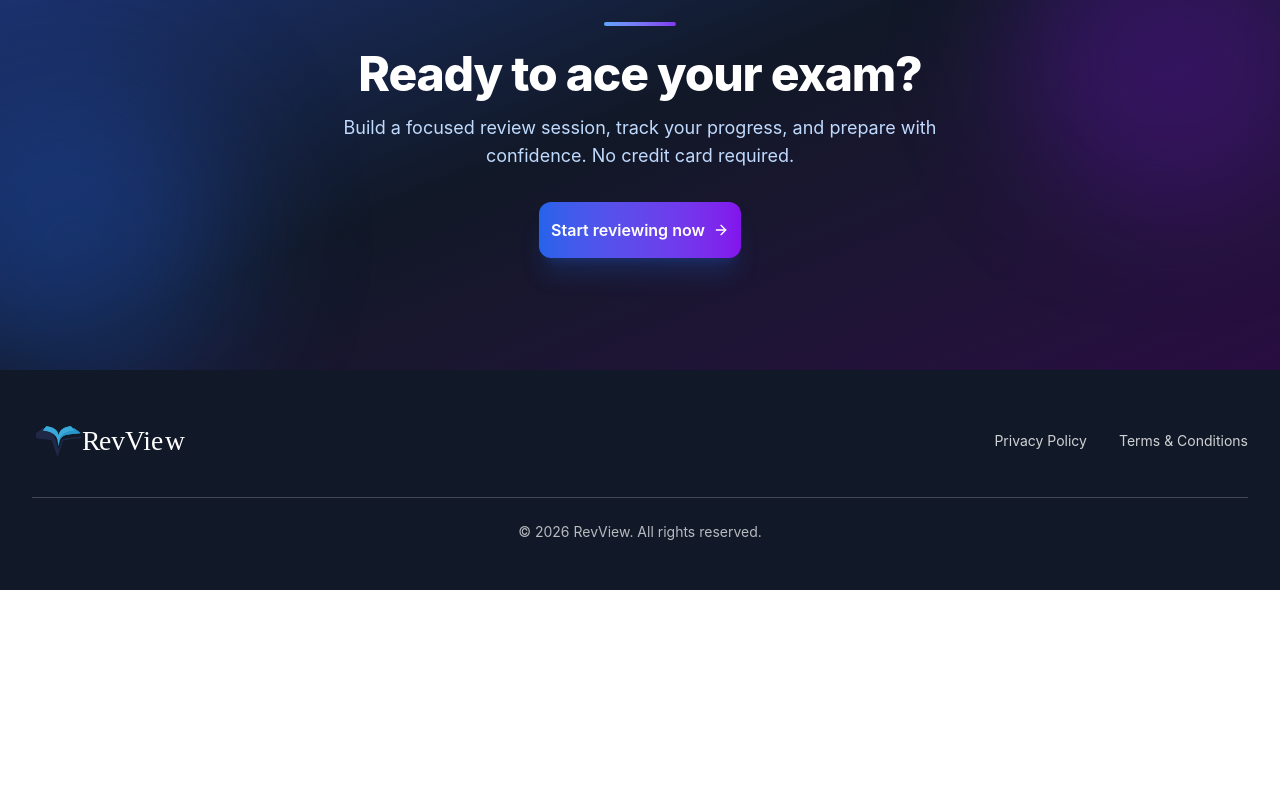
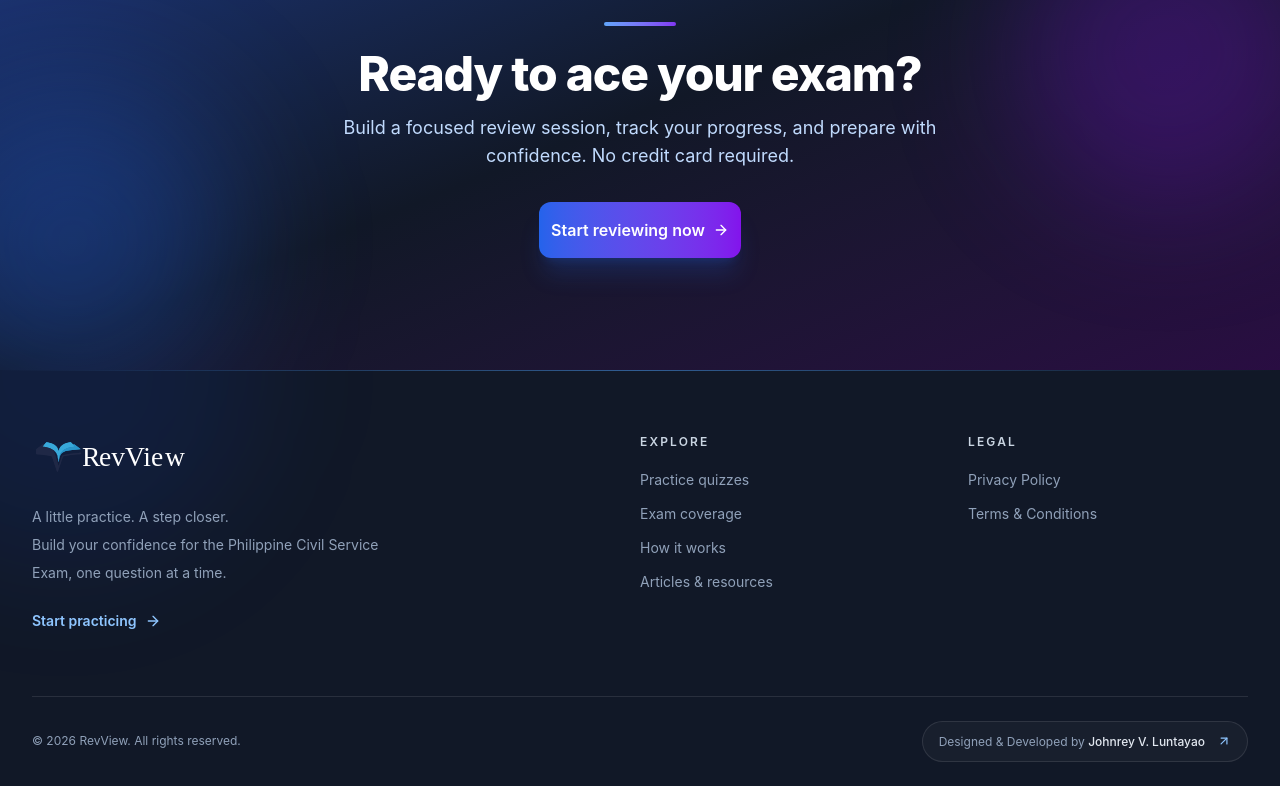
Before and after one commit to johnreyluntayao/revview, a Next.js app: page / in a window 1280 px wide. Shown: the part 6038-6824 px from the top of the page. Before the commit the page ends 6628 px from the top, so only its background shows below. Built offline with nearby package versions, Linux system fonts and the light colour scheme; no server answers; the database is empty.

Commit message:
update footer style and add developers name

```diff
--- a/components/atoms/Footer.tsx
+++ b/components/atoms/Footer.tsx
@@ -1,5 +1,6 @@
 import Image from "next/image";
 import Link from "next/link";
+import { ArrowRight, ArrowUpRight } from "lucide-react";
 
 const footerData = {
   menuItems: [
@@ -12,8 +13,11 @@ export default function Footer() {
   const year = new Date().getFullYear();
 
   return (
-    <footer className="w-full bg-hero2 px-4 py-10 text-white md:px-6 md:py-12 lg:px-8">
-      <div className="mx-auto flex max-w-screen-3xl flex-col items-center gap-8 text-center md:flex-row md:justify-between md:text-left">
+    <footer className="relative isolate w-full overflow-hidden bg-hero2 px-5 text-white sm:px-6 lg:px-8">
+      <div aria-hidden="true" className="absolute inset-x-0 top-0 h-px bg-linear-to-r from-transparent via-blue-400/50 to-transparent" />
+      <div aria-hidden="true" className="pointer-events-none absolute -left-32 -top-48 -z-10 h-96 w-96 rounded-full bg-blue-600/10 blur-3xl" />
+      <div className="mx-auto grid max-w-7xl gap-10 py-12 sm:grid-cols-2 sm:gap-12 lg:grid-cols-[2fr_1fr_1fr] lg:py-16">
+        <div className="sm:col-span-2 lg:col-span-1">
         <Link href="/" aria-label="RevView homepage" className="inline-flex w-fit">
           <Image
             src="/Long-logo-white.svg"
@@ -25,26 +29,63 @@ export default function Footer() {
             loading="eager"
           />
         </Link>
+          <p className="mt-4 max-w-sm text-sm leading-7 text-slate-400">
+            A little practice. A step closer.<br />
+            Build your confidence for the Philippine Civil Service Exam, one question at a time.
+          </p>
+          <Link href="/quiz-selection" className="group mt-6 inline-flex items-center gap-2 text-sm font-semibold text-blue-300 transition-colors hover:text-blue-200">
+            Start practicing
+            <ArrowRight aria-hidden="true" className="size-4 transition-transform motion-safe:group-hover:translate-x-1" />
+          </Link>
+        </div>
+
+        <nav aria-label="Explore RevView">
+          <h2 className="mb-5 text-xs font-semibold uppercase tracking-[0.18em] text-slate-300">Explore</h2>
+          <ul className="space-y-3.5 text-sm text-slate-400">
+            {[
+              { name: "Practice quizzes", href: "/quiz-selection" },
+              { name: "Exam coverage", href: "/#coverage" },
+              { name: "How it works", href: "/#how-it-works" },
+              { name: "Articles & resources", href: "/blog" },
+            ].map((item) => (
+              <li key={item.href}>
+                <Link href={item.href} className="transition-colors hover:text-white">{item.name}</Link>
+              </li>
+            ))}
+          </ul>
+        </nav>
 
         <nav
           aria-label="Footer navigation"
-          className="flex flex-wrap justify-center gap-x-8 gap-y-3 text-sm text-primary-foreground/80"
         >
+          <h2 className="mb-5 text-xs font-semibold uppercase tracking-[0.18em] text-slate-300">Legal</h2>
+          <ul className="space-y-3.5 text-sm text-slate-400">
           {footerData.menuItems.map((item) => (
+            <li key={item.name}>
             <Link
-              key={item.name}
               href={item.href}
               className="transition-colors hover:text-white"
             >
               {item.name}
             </Link>
+            </li>
           ))}
+          </ul>
         </nav>
 
       </div>
 
-      <div className="mx-auto mt-8 max-w-screen-3xl border-t border-primary-foreground/20 pt-6 text-center text-xs text-primary-foreground/70 md:text-sm">
-        &copy; {year} RevView. All rights reserved.
+      <div className="mx-auto flex max-w-7xl flex-col items-center gap-5 border-t border-white/10 py-6 text-center text-xs text-slate-400 md:flex-row md:justify-between md:text-left">
+        <p>&copy; {year} RevView. All rights reserved.</p>
+        <a
+          href="https://johnreyluntayao.vercel.app"
+          target="_blank"
+          rel="noopener noreferrer"
+          className="group inline-flex max-w-full items-center gap-3 rounded-full border border-white/10 bg-white/3 px-4 py-2.5 leading-relaxed transition-colors hover:border-blue-300/30 hover:bg-blue-400/10 focus-visible:border-blue-300/30"
+        >
+          <span>Designed &amp; Developed by <span className="font-medium text-slate-200 transition-colors group-hover:text-blue-200">Johnrey V. Luntayao</span></span>
+          <ArrowUpRight aria-hidden="true" className="size-3.5 shrink-0 text-blue-300 transition-transform motion-safe:group-hover:-translate-y-0.5 motion-safe:group-hover:translate-x-0.5" />
+        </a>
       </div>
     </footer>
   );
```
